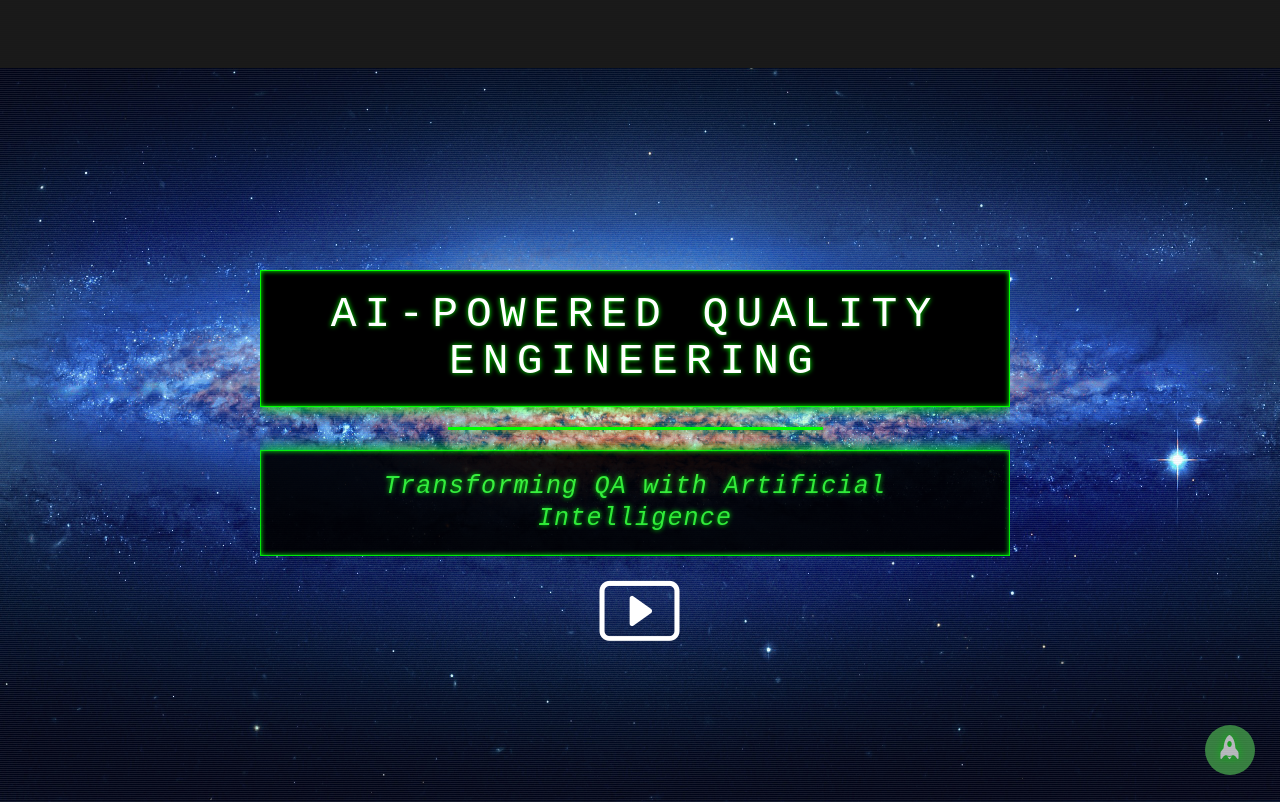
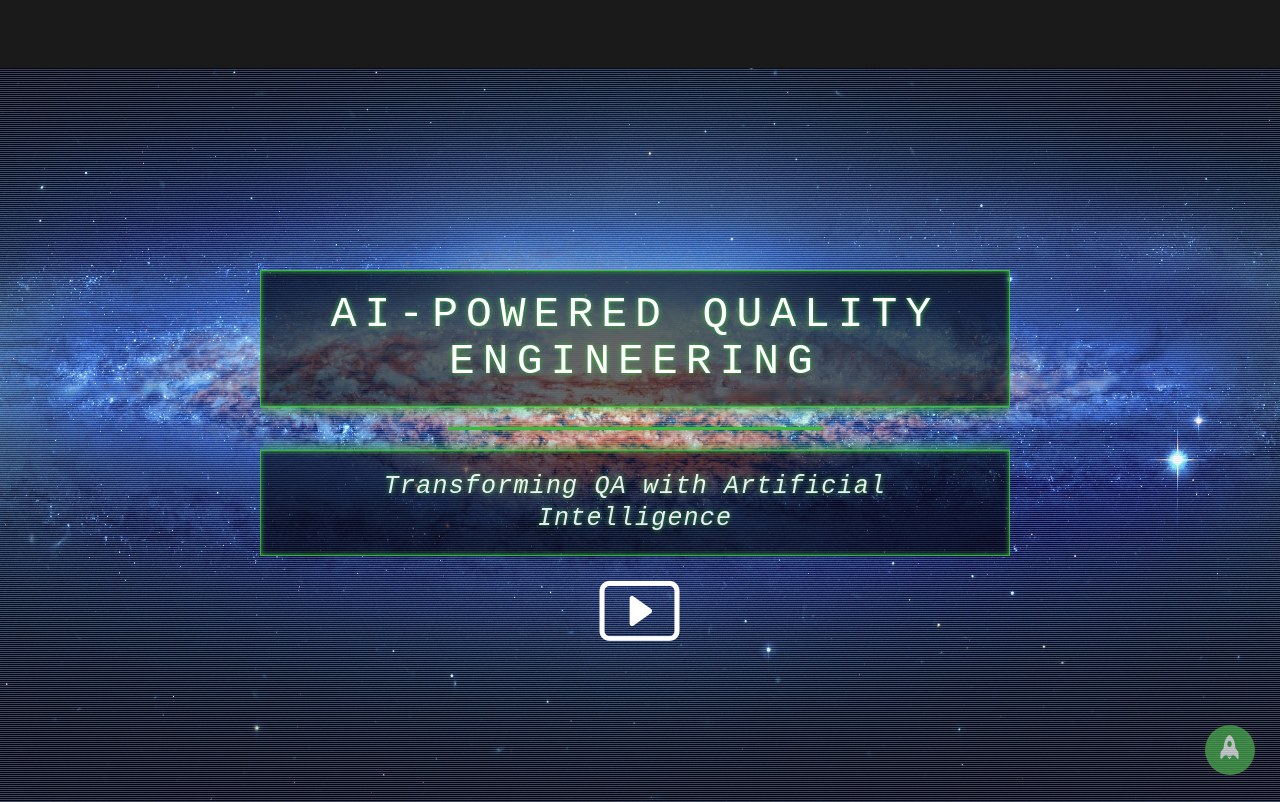
Before and after one commit to bennhub/craftqa, a plain HTML site: page index.html in a window 1280 px wide. Shown: the top 802 px of the page. Drawn offline with nearby package versions, Linux system fonts and the light colour scheme; some packages are replaced by stand-ins of ours; a script that the page names is missing.

Commit message:
updated styles

```diff
--- a/assets/css/retro-theme.css
+++ b/assets/css/retro-theme.css
@@ -67,8 +67,8 @@
 
 :root {
     --retro-bg: #1a1a1a;
-    --retro-text: #33ff33;
-    --retro-accent: #00ff00;
+    --retro-text: #7edf7e;
+    --retro-accent: #3cbc3c;
     --retro-dark: #111111;
     --retro-highlight: rgba(51, 255, 51, 0.1);
   }
@@ -78,7 +78,7 @@
     background-color: var(--retro-bg);
     color: var(--retro-text);
     line-height: 24px;
-    font-size: 13px;
+    font-size: 16px;
     letter-spacing: 1.2px;
     -webkit-font-smoothing: antialiased;
     padding-top: 68px;
@@ -204,11 +204,11 @@
   }
 
   h3 {
-    font-size: 17px;
+    font-size: 18px;
   }
 
   h4 {
-    font-size: 15px;
+    font-size: 16px;
   }
 
   h5 {
@@ -223,7 +223,7 @@
 
   p {
     margin: 0;
-    font-size: 15px;
+    font-size: 16px;
     color:#fff;
   }
 
@@ -235,7 +235,7 @@
 }
 
   .title-section  p {
-    font-size: 15px;
+    font-size: 16px;
     line-height: 26px;
     font-weight: 400;
     letter-spacing: 1.5px;
@@ -279,7 +279,7 @@
   /***********************************************************************************************/
 
   .btn {
-    font-size: 13px;
+    font-size: 16px;
     letter-spacing: 1px;
     padding: 14px 25px;
     border-radius: 1px;
@@ -421,7 +421,7 @@
   }
 
   .form-control {
-    font-size: 15px;
+    font-size: 16px;
     color: #ffffff;
     background-color: #fff;
     background-image: none;
@@ -544,7 +544,7 @@
   }
 
   .navbar-default .navbar-nav > li > a {
-    color: var(--retro-text);
+    color: #fff;
     text-transform: uppercase;
     font-family: 'Courier New', monospace;
     font-size: 20px;
@@ -689,7 +689,7 @@
 
   .hero-content h1, p.hero {
     color: #fff;
-    background: rgba(0, 0, 0, 1);
+    background: rgba(0, 0, 0, 0.6);
     display: inline-block;
     padding: 20px 30px;
     border: 1px solid var(--retro-accent);
@@ -718,7 +718,7 @@
 
 p.hero {
     font-family: 'Courier New', monospace;
-    color: var(--retro-text);
+    color: #fff;
     font-size: 25px;
     line-height: 32px;
     display: block;
@@ -745,7 +745,7 @@ p.hero {
     }
 }
 
-/* Optional: Add scanline effect specific to hero content */
+/*  Add scanline effect specific to hero content */
 .hero-content::before {
     content: '';
     position: absolute;
@@ -755,8 +755,8 @@ p.hero {
     height: 100%;
     background: repeating-linear-gradient(
         0deg,
-        rgba(253, 253, 253, 0.1),
-        rgba(180, 180, 180, 0.1) 1px,
+        rgba(253, 253, 253, 0.3),
+        rgba(180, 180, 180, 0.3) 1px,
         transparent 1px,
         transparent 2px
     );
@@ -1316,7 +1316,7 @@ p.hero {
 
   h6.progress-title, h6.progress-value {
     color: #ffffff;
-    font-size: 15px;
+    font-size: 16px;
     font-weight: 300;
     letter-spacing: 1.6px;
   }
@@ -1335,7 +1335,7 @@ p.hero {
     white-space: normal;
     word-wrap: break-word;
     margin: 5px 0;
-    font-size: 13px;
+    font-size: 16px;
     color: #fff;
     line-height: 1.4;
     background-color: rgba(0, 0, 0, 0.7);
@@ -1395,7 +1395,7 @@ p.hero {
     background: var(--retro-dark);
     border: 2px solid var(--retro-accent);
     padding: 30px;
-    margin: 15px 0;
+    margin: 16px 0;
     position: relative;
     overflow: hidden;
     transition: all 0.3s ease;
@@ -1409,7 +1409,7 @@ p.hero {
 .service-box h4 {
     color: #fff;
     font-family: 'Courier New', monospace;
-    margin-top: 15px;
+    margin-top: 16px;
     margin-bottom: 20px;
     text-shadow: 0 0 5px var(--retro-accent);
 }
@@ -2141,7 +2141,7 @@ p.hero {
 
   #creative-section-1 p, #creative-section-2 p, #features-app-section-1 p {
     line-height: 26px;
-    font-size: 14px;
+    font-size: 18px;
   }
 
   #creative-section-1 .view-more, #creative-section-2 .view-more, #features-app-section-1 .view-more, #features-app-section-2 .view-more {
@@ -2163,20 +2163,24 @@ p.hero {
     justify-content: center;
     align-items: center;
     padding: 10px;
-    background: #2B3044;
+    background: var(--retro-dark);
+    border-bottom: 2px solid var(--retro-accent);
+    box-shadow: 0 0 15px var(--retro-accent);
 }
 
 .section-header h1 {
-    font: 400 32px "Montserrat", sans-serif;
+    font-family: 'Courier New', monospace;
+    font-size: 32px;
     text-transform: uppercase;
-    color: #fff;
+    color: var(--retro-text);
+    text-shadow: 0 0 10px var(--retro-accent);
 }
 
 .video-gallery {
     display: grid;
     grid-template-columns: repeat(auto-fit, minmax(370px, 1fr));
     grid-gap: 15px;
-    max-width: 1100px;
+    max-width: 800px;
     padding: 15px;
     margin: 0 auto;
     box-sizing: border-box;
@@ -2185,10 +2189,18 @@ p.hero {
 .video-gallery .gallery-item {
     position: relative;
     width: 100%;
-    height: 300px;
-    background: #000;
+    height: 250px;
+    background: var(--retro-dark);
     cursor: pointer;
     overflow: hidden;
+    border: 2px solid var(--retro-accent);
+    box-shadow: 0 0 5px var(--retro-accent);
+    transition: all 0.3s ease;
+}
+
+.video-gallery .gallery-item:hover {
+    transform: translateY(-5px);
+    box-shadow: 0 0 25px var(--retro-accent);
 }
 
 .video-gallery .gallery-item img {
@@ -2198,44 +2210,24 @@ p.hero {
     height: 300px;
     object-fit: cover;
     opacity: .5;
-    /*transition: opacity .35s, transform .35s;*/
     transition: all 350ms ease-in-out;
     transform: translate3d(-23px, 0, 0);
-    /*backface-visibility: hidden;*/
-  }
-
-  .north-cascades-img {
-    object-position: 50% 30%;
 }
 
 .video-gallery .gallery-item .gallery-item-caption {
     padding: 32px;
     font-size: 1em;
-    color: #fff;
+    color: var(--retro-text);
     text-transform: uppercase;
-  }
-
-  .video-gallery .gallery-item .gallery-item-caption,
-  .video-gallery .gallery-item .gallery-item-caption > a {
-    position: absolute;
-    top: 0;
-    left: 0;
-    width: 100%;
-    height: 100%;
+    background: rgba(0, 0, 0, 0.7);
 }
 
 .video-gallery .gallery-item h2 {
+    font-family: 'Courier New', monospace;
     font-weight: 300;
     overflow: hidden;
     padding: 12px 0;
-  }
-
-  .video-gallery .gallery-item h2,
-  .video-gallery .gallery-item p {
-    position: relative;
-    margin: 0;
-    z-index: 1;
-    pointer-events: none;
+    text-shadow: 0 0 5px var(--retro-accent);
 }
 
 .video-gallery .gallery-item p {
@@ -2245,15 +2237,7 @@ p.hero {
     opacity: 0;
     transition: opacity 0.35s, transform 0.35s;
     transform: translate3d(10%, 0, 0);
-  }
-
-  .video-gallery .gallery-item:hover img {
-    opacity: 0.3;
-    transform: translate3d(0, 0, 0);
-  }
-
-  .video-gallery .gallery-item .gallery-item-caption {
-    text-align: left;
+    color: var(--retro-text);
 }
 
 .video-gallery .gallery-item h2::after {
@@ -2263,31 +2247,56 @@ p.hero {
     left: 0;
     width: 15%;
     height: 1px;
-    background: #fff;
+    background: var(--retro-accent);
+    box-shadow: 0 0 5px var(--retro-accent);
     transition: transform 0.3s;
     transform: translate3d(-100%, 0, 0);
 }
 
-  .video-gallery .gallery-item:hover h2::after {
-    transform: translate3d(0, 0, 0);
-  }
-
-  .video-gallery .gallery-item:hover p {
-    opacity: 1;
-    transform: translate3d(0, 0, 0);
-  }
-
+/* Scanline effect */
+.video-gallery .gallery-item::before {
+    content: '';
+    position: absolute;
+    top: 0;
+    left: 0;
+    width: 100%;
+    height: 100%;
+    background: repeating-linear-gradient(
+        0deg,
+        rgba(0, 255, 0, 0.03),
+        rgba(0, 255, 0, 0.03) 1px,
+        transparent 1px,
+        transparent 2px
+    );
+    pointer-events: none;
+    z-index: 1;
+}
+
+/* Pulsing animation */
+@keyframes galleryGlow {
+    0% {
+        box-shadow: 0 0 5px var(--retro-accent);
+    }
+    50% {
+        box-shadow: 0 0 10px var(--retro-accent);
+    }
+    100% {
+        box-shadow: 0 0 5px var(--retro-accent);
+    }
+}
+
+.video-gallery .gallery-item {
+    animation: galleryGlow 3s infinite;
+}
 
 @media screen and (max-width: 784px) {
     .video-gallery {
         width: 100%;
         padding: 15px;
-
     }
     .video-gallery .gallery-item {
         width: 95%;
         margin: 0 auto;
-      width: 100%;
     }
 }
 
@@ -2481,7 +2490,7 @@ p.hero {
     text-align: center;
     font-weight: 400;
     margin: 20px 0 25px 0;
-    font-size: 13px;
+    font-size: 16px;
   }
 
   .subscription-success span, .subscription-error span {
@@ -2645,7 +2654,7 @@ p.hero {
   }
 
   .blog-entry-body p {
-    margin-bottom: 13px;
+    margin-bottom: 15px;
   }
 
   .blog-entry-body ul, .blog-entry-body blockquote {
@@ -2781,10 +2790,6 @@ p.hero {
     line-height: 22px;
   }
 
-  .media-heading {
-    color: #fc6e51!important;
-    font-size: 15px;
-  }
 
   .media-heading a:hover {
     color: #000;
@@ -2886,7 +2891,7 @@ p.hero {
 
   .search-input {
     color: #A1A1A1;
-    font-size: 13px;
+    font-size: 16px;
     font-weight: 300;
   }
 
@@ -3095,7 +3100,7 @@ p.hero {
 
   #features-app-section-2 .feature-app-box-content h6 {
     margin-top: 0;
-    font-size: 13px;
+    font-size: 16px;
     font-weight: 500;
     letter-spacing: 2px;
     margin-bottom: 15px;
@@ -3103,7 +3108,7 @@ p.hero {
 
   #features-app-section-2 p {
     line-height: 24px;
-    font-size: 13px;
+    font-size: 16px;
     letter-spacing: 1.2px;
   }
 
@@ -3388,7 +3393,7 @@ p.hero {
   }
 
   ul.footer-social-links li a {
-    font-size: 15px;
+    font-size: 16px;
     color: var(--retro-text);
     display: block;
     text-transform: uppercase;
--- a/assets/js/main.js
+++ b/assets/js/main.js
@@ -1,8 +1,3 @@
-/*
-	Salient by TEMPLATE STOCK
-	templatestock.co @templatestock
-	Released for free under the Creative Commons Attribution 3.0 license (templated.co/license)
-*/
 
 var $ = jQuery.noConflict();
 
@@ -57,12 +52,13 @@ $(document).ready(function($) {
     =============================================== */
 
     $('.caption-slides').bxSlider({
-      pager: false,
-      mode: 'fade',
-      adaptiveHeight: true,
-      controls: false,
-      auto: true
-    });
+        pager: false,
+        mode: 'fade',
+        adaptiveHeight: true,
+        controls: false,
+        auto: true,
+        pause: 8000  // Add this line to set the pause duration to 5 seconds
+      });
 
     /* ==============================================
         Smooth Scroll on anchors
```
Also changed, not shown: assets/css/style.css (+2 -119 lines). Lines whose indentation alone changed are shown as unchanged.
